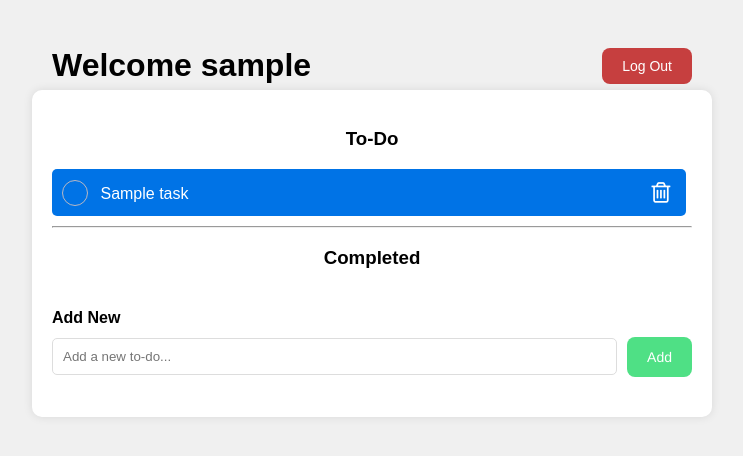
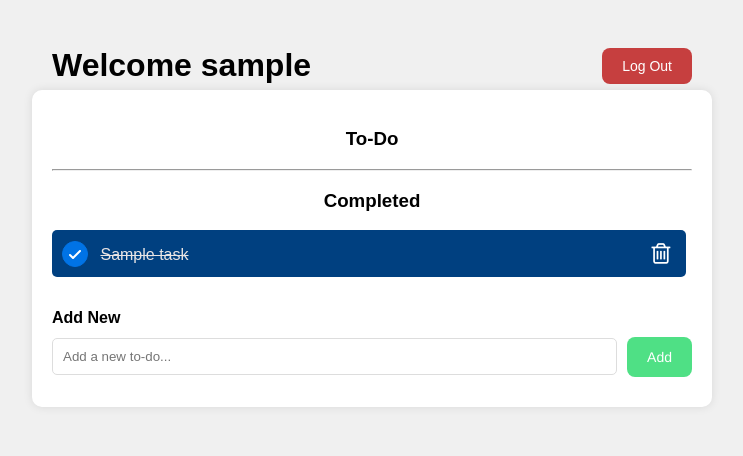
Before and after one commit to KaveeshTennakoon/Django-TodoList, a Django app: page /todo/ in a window 1280 px wide, after a click that opens the changed part. Shown: the top 456 px of the page, without its empty margins (268-1011 px from the left). Run offline with Django 5.2, Linux system fonts and the light colour scheme; a user stored in the database is signed in; tables that the repository leaves empty hold one stand-in row (values such as "Sample post").

Commit message:
modified the todo template with new feature of update list

```diff
--- a/static/todo.css
+++ b/static/todo.css
@@ -1,3 +1,4 @@
+/* Existing styles */
 body {
     font-family: Arial, sans-serif;
     background-color: #f0f0f0;
@@ -16,7 +17,6 @@
     margin-top: 2%;
     position: fixed;
 }
-
 
 .logout-button {
     background-color: #c63f3f;
@@ -52,15 +52,13 @@
     text-align: left;
 }
 
-.search-container,
 .add-new-container {
-    margin-bottom: 20px;
+    margin-bottom: 10px;
     max-width: 100%;
     display: flex;
     align-items: center;
 }
 
-.search-input,
 .add-new-input {
     width: 100%;
     padding: 10px;
@@ -74,6 +72,10 @@
     max-height: 45vh;
     overflow-y: auto;
     text-align: center;
+}
+
+.todo-list::-webkit-scrollbar {
+    display: none;
 }
 
 .todo-item {
@@ -96,7 +98,18 @@
     background-color: #004080;
 }
 
-.delete-button {
+.todo-item.complete .cbx span:last-child {
+    text-decoration: line-through;
+    color: #e8e4e4;
+}
+
+
+.button-group {
+    display: flex;
+    gap: 5px;
+}
+
+.list-button {
     background: none;
     border: none;
     color: #fff;
--- a/templates/todo.html
+++ b/templates/todo.html
@@ -18,7 +18,7 @@
     <div class="container">
         <div class="todo-list">
             <h3>To-Do</h3>
-            <div id="todo-list">
+            <div id="haveto-list">
                 {% for todo in res %}
                     {% if not todo.complete %}
                         <div class="todo-item notcomplete" data-id="{{ todo.id }}">
@@ -33,19 +33,24 @@
                                     <span>{{ todo.title }}</span>
                                 </label>
                             </div>
-                            <a href="{% url 'task_delete' todo.id %}"><button class="delete-button"><i class="fa fa-trash-o" style="font-size:24px"></i></button></a>
+                            <div class="button-group">
+                                <a href="{% url 'update_todo' todo.id %}"><button class="list-button"><i class="fa fa-edit" style="font-size:24px"></i></button></a>
+                                <a href="{% url 'task_delete' todo.id %}"><button class="list-button"><i class="fa fa-trash-o" style="font-size:24px"></i></button></a>
+                            </div>
                         </div>
                     {% endif %}
                 {% endfor %}
             </div>
+
             <hr>
+
             <h3>Completed</h3>
             <div id="completed-list">
                 {% for todo in res %}
                     {% if todo.complete %}
                         <div class="todo-item complete" data-id="{{ todo.id }}">
                             <div class="checkbox-wrapper-15">
-                                <input class="inp-cbx" id="cbx-{{ forloop.counter }}" type="checkbox" style="display: none;" data-id="{{ todo.id }}" checked/>
+                                <input class="inp-cbx" id="cbx-{{ forloop.counter }}" type="checkbox" style="display: none;" data-id="{{ todo.id }}" checked disabled/>
                                 <label class="cbx" for="cbx-{{ forloop.counter }}">
                                     <span>
                                         <svg width="12px" height="9px" viewbox="0 0 12 9">
@@ -55,7 +60,9 @@
                                     <span>{{ todo.title }}</span>
                                 </label>
                             </div>
-                            <a href="{% url 'task_delete' todo.id %}"><button class="delete-button"><i class="fa fa-trash-o" style="font-size:24px"></i></button></a>
+                            <div class="button-group">
+                                <a href="{% url 'task_delete' todo.id %}"><button class="list-button"><i class="fa fa-trash-o" style="font-size:24px"></i></button></a>
+                            </div>
                         </div>
                     {% endif %}
                 {% endfor %}
@@ -77,6 +84,7 @@
                 var taskId = $(this).data('id');
                 var isChecked = $(this).is(':checked');
                 var todoItem = $(this).closest('.todo-item');
+                var editButton = todoItem.find('.fa-edit').closest('button');
 
                 $.ajax({
                     url: '/complete/' + taskId + '/',
@@ -91,9 +99,13 @@
                             if (isChecked) {
                                 todoItem.removeClass('notcomplete').addClass('complete');
                                 $('#completed-list').append(todoItem);
+                                todoItem.find('.inp-cbx').attr('disabled', true);
+                                editButton.hide(); // Hide the edit button
                             } else {
                                 todoItem.removeClass('complete').addClass('notcomplete');
-                                $('#todo-list').append(todoItem);
+                                $('#haveto-list').append(todoItem);
+                                todoItem.find('.inp-cbx').removeAttr('disabled');
+                                editButton.show(); // Show the edit button
                             }
                         } else {
                             alert('Failed to update task completion.');
@@ -106,5 +118,7 @@
             });
         });
     </script>
+
+
 </body>
 </html>
--- /dev/null
+++ b/templates/update.html
@@ -0,0 +1 @@
+loading
--- a/todo/urls.py
+++ b/todo/urls.py
@@ -7,5 +7,6 @@
     path('todo/', views.todolist, name='todo'),
     path('delete/<int:id>/', views.task_delete, name='task_delete'),
     path('complete/<int:task_id>/', views.update_task_completion, name='update_task_completion'),
-    path('logout/', views.user_logout, name='user_logout')
+    path('logout/', views.user_logout, name='user_logout'),
+    path('update/<int:id>', views.update_todo, name='update_todo')
 ]
--- a/todo/views.py
+++ b/todo/views.py
@@ -95,3 +95,6 @@
 def user_logout(request):
     logout(request)
     return redirect('login')
+
+def update_todo(request, id):
+    return render(request, 'update.html')
```
